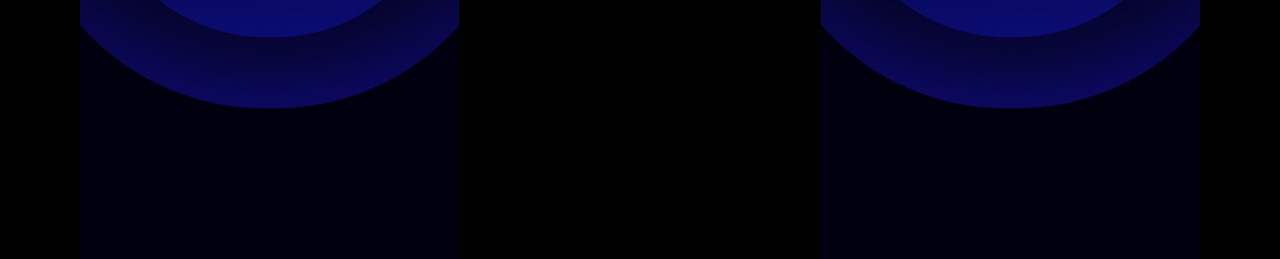
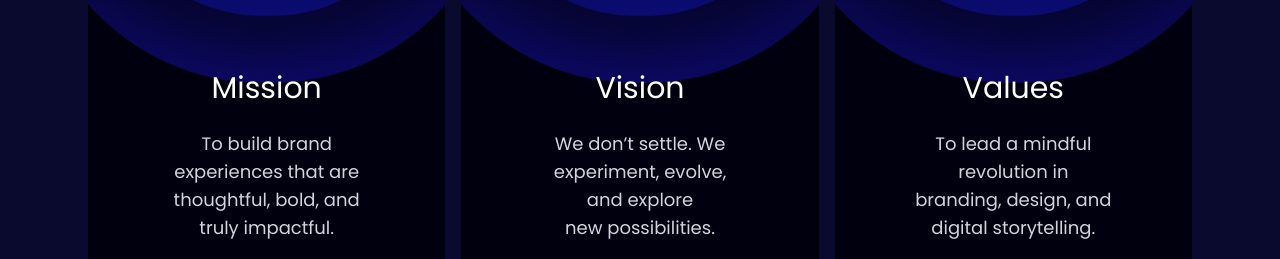
Before and after one commit to sakshuu/mindfullwebsite-landingpage, a React (Create React App) app: page / in a window 1280 px wide. Shown: the part 2481-2740 px from the top of the page. Built offline with nearby package versions, Linux system fonts and the light colour scheme.

Commit message:
we believe crads updated

```diff
--- a/src/components/Webelieve.jsx
+++ b/src/components/Webelieve.jsx
@@ -149,7 +149,7 @@ const Webelieve = () => {
 
   <Ourworks/>
 
-  <div className='flex flex-wrap justify-between mb-4 relative p-20 '>
+  {/* <div className='flex flex-wrap justify-between mb-4 relative p-20 '>
     {aboutImag.map((item, index) => (
         <div >
         <img src={item.src} alt="" style={{height:'95vh'}} />
@@ -161,7 +161,28 @@ const Webelieve = () => {
             </div>
         </div>
     ))}
+    </div> */}
+ <div className="flex flex-wrap justify-between p-4 md:p-20 bg-[#0a0a2e] min-h-screen">
+      {aboutImag.map((item) => (
+        <div key={item.id} className="w-full md:w-1/3 px-2 mb-8 md:mb-0 relative">
+          <div className="relative">
+            <img
+              src={item.src|| "/placeholder.svg"}
+              alt={item.title}
+              width={400}
+              height={600}
+              className="w-full h-auto"
+            />
+
+            <div className="absolute md:bottom-[12%] xl:bottom-[20%] left-0 right-0 text-center md:px-6 xl:px-20 ">
+              <h3 className="text-white md:text-xl xl:text-3xl mb-6">{item.title}</h3>
+              <p className="text-gray-300 md:text-lg xl:tetx-1xl">{item.desc}</p>
+            </div>
+          </div>
+        </div>
+      ))}
     </div>
+
 </div>
 </div>
 
```
